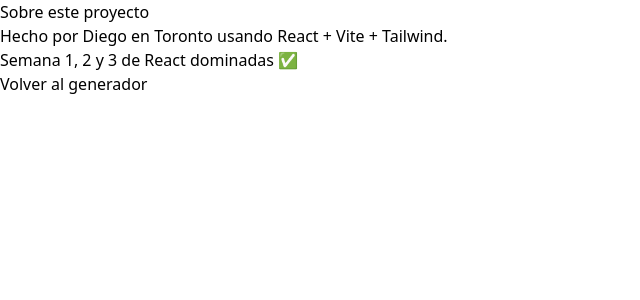
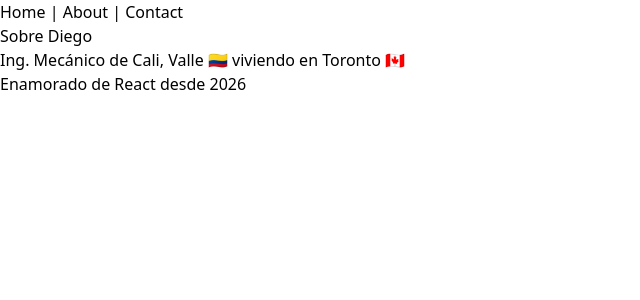
Before and after one commit to difepare/diego-react-week1, a React (Vite) app: page /about in a window 1280 px wide. Shown: the top 300 px of the page, without its empty margins (0-640 px from the left). Built offline with nearby package versions, Linux system fonts and the light colour scheme.

Commit message:
Add React Router with /about and /contact

```diff
--- a/package.json
+++ b/package.json
@@ -12,7 +12,7 @@
   "dependencies": {
     "react": "18.2.0",
     "react-dom": "18.2.0",
-    "react-router-dom": "6.22.3"
+    "react-router-dom": "^6.22.3"
   },
   "devDependencies": {
     "@eslint/js": "^10.0.1",
--- a/src/main.jsx
+++ b/src/main.jsx
@@ -1,18 +1,28 @@
-// ✅ BIEN - Copia y pega esto exacto
 import React from 'react'
 import ReactDOM from 'react-dom/client'
-import { BrowserRouter } from 'react-router-dom'
+import { BrowserRouter, Routes, Route, Link } from 'react-router-dom'
 import App from './App.jsx'
-import About from './About.jsx'
+import About from './pages/About.jsx'
+import Contact from './pages/Contact.jsx'
 import './index.css'
 
+function Layout() {
+  return (
+    <>
+      <nav>
+        <Link to="/">Home</Link> | <Link to="/about">About</Link> | <Link to="/contact">Contact</Link>
+      </nav>
+      <Routes>
+        <Route path="/" element={<App />} />
+        <Route path="/about" element={<About />} />
+        <Route path="/contact" element={<Contact />} />
+      </Routes>
+    </>
+  )
+}
+
 ReactDOM.createRoot(document.getElementById('root')).render(
-  <React.StrictMode>
-    <BrowserRouter>
-
-        <App />
-
-
-    </BrowserRouter>
-  </React.StrictMode>
+  <BrowserRouter>
+    <Layout />
+  </BrowserRouter>
 )
--- /dev/null
+++ b/src/pages/About.jsx
@@ -0,0 +1,9 @@
+export default function About() {
+  return (
+    <div>
+      <h1>Sobre Diego</h1>
+      <p>Ing. Mecánico de Cali, Valle 🇨🇴 viviendo en Toronto 🇨🇦</p>
+      <p>Enamorado de React desde 2026</p>
+    </div>
+  )
+}
--- /dev/null
+++ b/src/pages/Contact.jsx
@@ -0,0 +1,8 @@
+export default function Contact() {
+  return (
+    <div>
+      <h1>Contacto</h1>
+      <p>Hablemos: diego@tulua.dev</p>
+    </div>
+  )
+}
```
Also changed, not shown: 1 other file (tests, documents, lock files or other folders).
